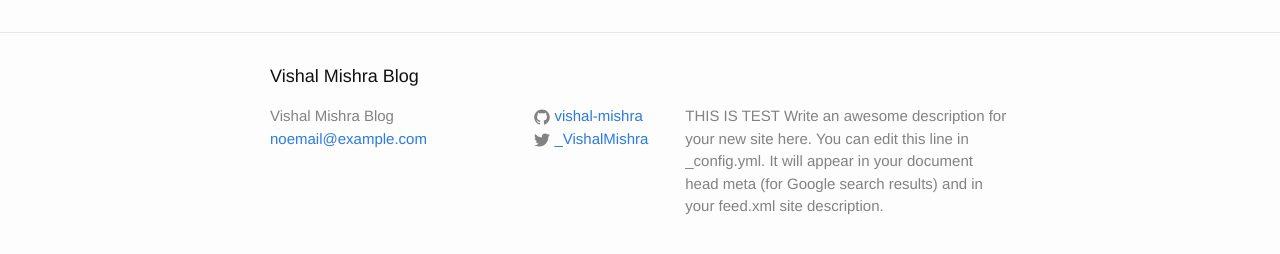
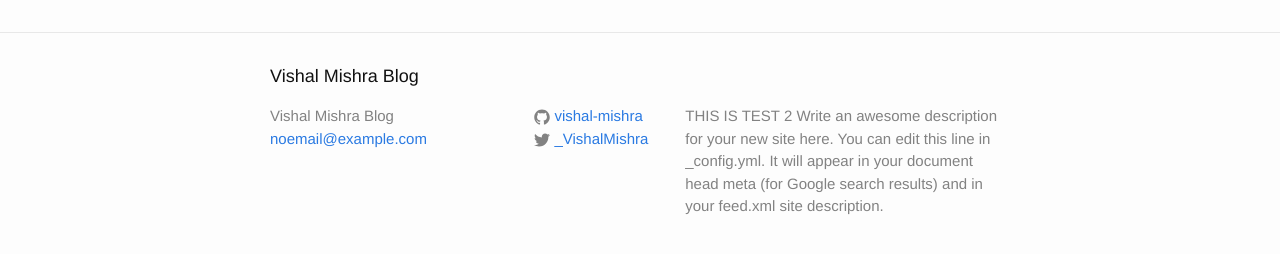
Before and after one commit to vishal-mishra/vishal-mishra.github.io, a Jekyll site: the page built from index.html, in a window 1280 px wide. Shown: the part 264-518 px from the top of the page. Built offline with Jekyll 4.4.1, drawn with Linux system fonts in a browser that asks for light colours.

Commit message:
Update _config.yml

```diff
--- a/_config.yml
+++ b/_config.yml
@@ -2,7 +2,7 @@
 title: Vishal Mishra Blog
 email: noemail@example.com
 description: > # this means to ignore newlines until "baseurl:"
-  THIS IS TEST Write an awesome description for your new site here. You can edit this
+  THIS IS TEST 2 Write an awesome description for your new site here. You can edit this
   line in _config.yml. It will appear in your document head meta (for
   Google search results) and in your feed.xml site description.
 baseurl: "" # the subpath of your site, e.g. /blog/
```
